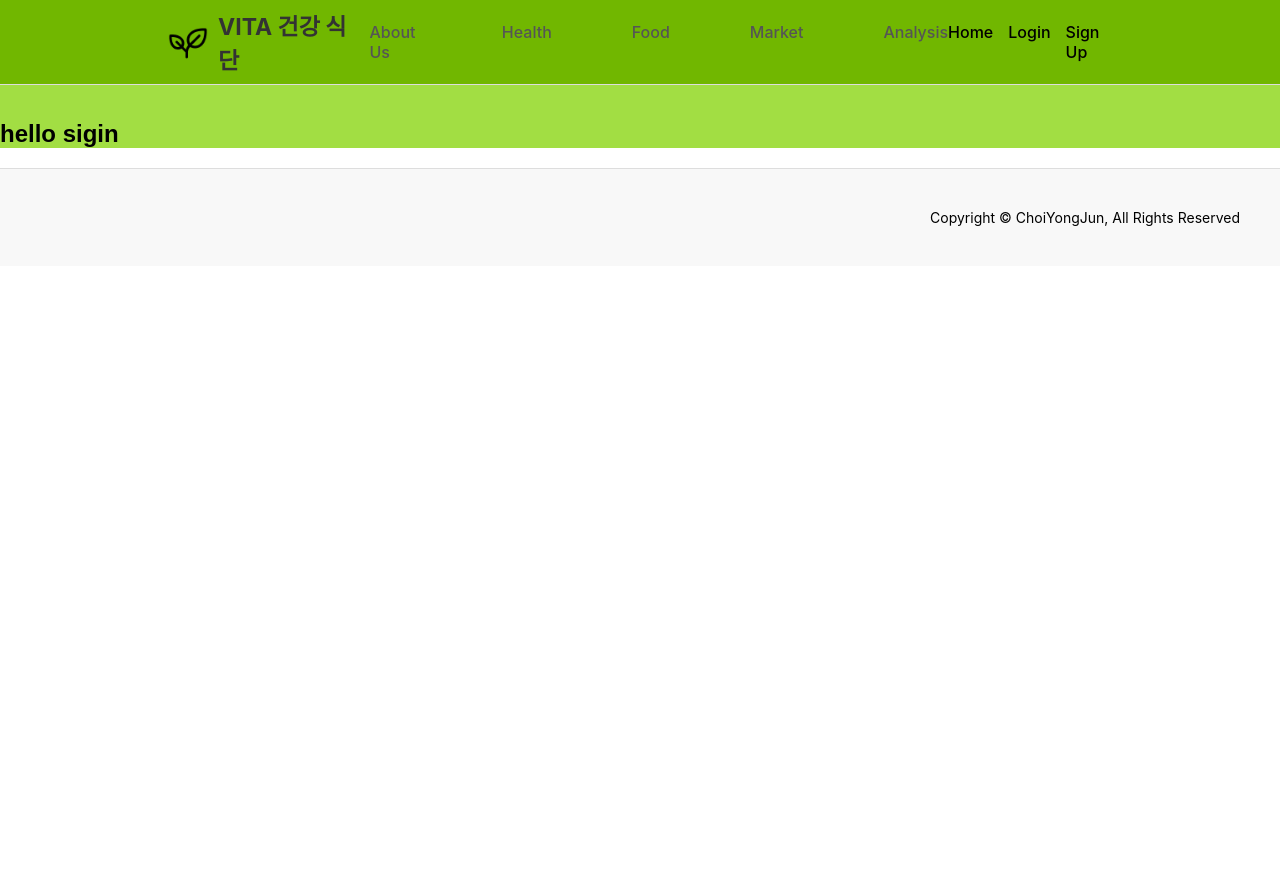
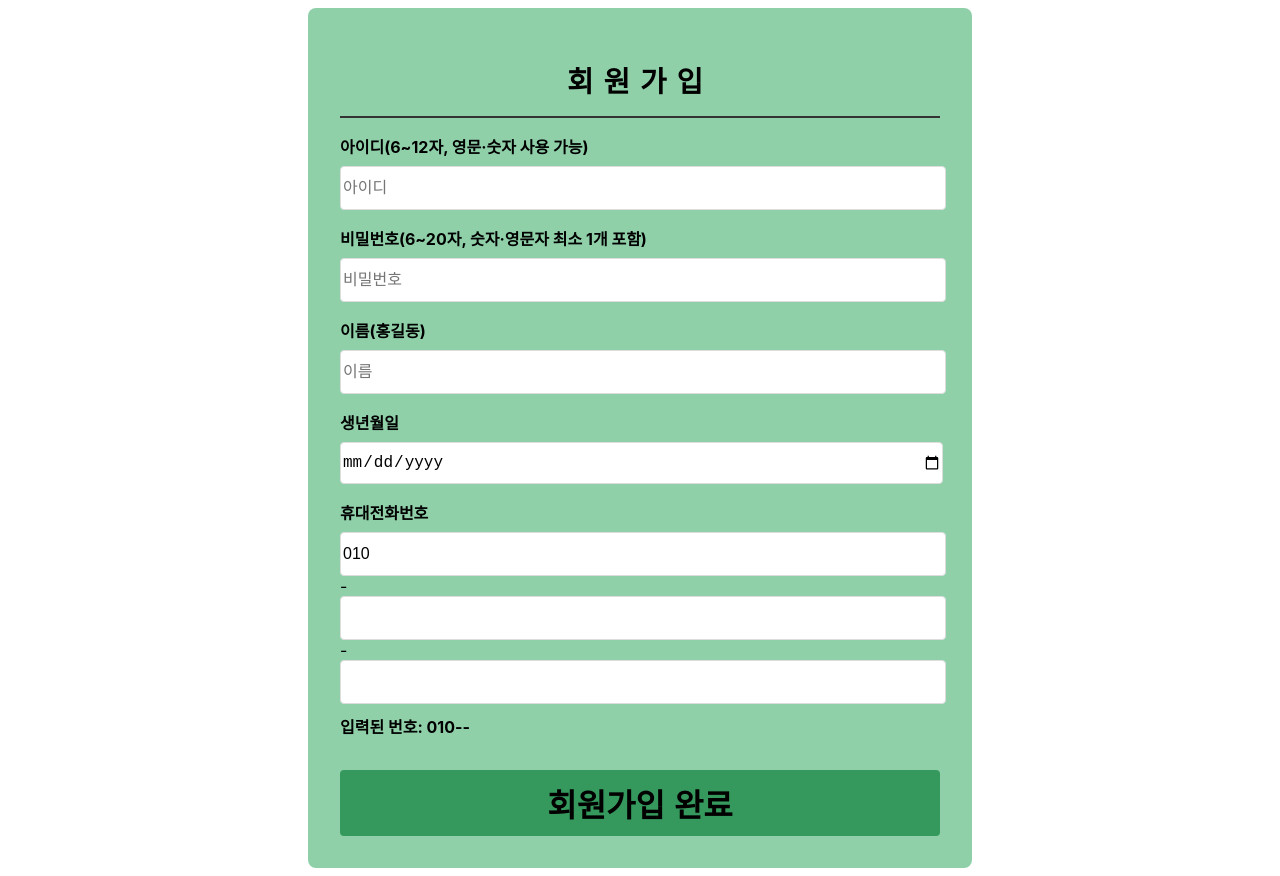
Before and after one commit to choiyongjun11/health-care-food-service-frontend, a React (Create React App) app: page /sigin in a window 1280 px wide. Before the commit the page ends 800 px from the top, so only its background shows below. Built offline with nearby package versions, Linux system fonts and the light colour scheme.

Commit message:
회원가입 기능 구현

```diff
--- a/src/App.js
+++ b/src/App.js
@@ -26,8 +26,6 @@ function App() {
         <Route path="/analysis" element={<Analysis/>} />
         <Route path="/simplelogin" element={<SimpleLogin/>} />
 
-
-
       </Routes>
     </BrowserRouter>
 
--- a/src/pages/About.jsx
+++ b/src/pages/About.jsx
@@ -35,49 +35,14 @@ const Highlight = styled.p`
 
 `;
 
-const LogoutButtom = styled.button`
-  margin: 2rem auto;
-  padding: 10px 30px;
-  font-size: 1.1rem;
-  font-weight: bold;
-  background-color: #666;
-  color: white;
-  border: none;
-  border-radius: 10px;
-  cursor: pointer;
-
-  &:hover {
-    background-color: #444;
-  }
-
-
-`;
 
 
 function About() {
-  const navigate = useNavigate();
-  //const hasAlertedRef = useRef(false); 알림이 여러번 뜨는 걸 방지하고자 처음에 false
-
-  useEffect(() => {
-    const token = localStorage.getItem("token");
-   // if (!token && !hasAlertedRef.current) {
-    if (!token) {
-      //handleLogout.current = true; //경고 1회만 실행
-      //alert("로그인이 필요합니다.");
-      navigate("/login", { replace: true }); // 뒤로가기 stack에 안 남김!
-    }
-  }, [navigate]);
-
-  const handleLogout = () => {
-    localStorage.clear();
-    navigate("/");
-  };
 
   return (
 
       <PageLayout>
 
-          <LogoutButtom onClick={handleLogout}>로그아웃</LogoutButtom>
           <Title>VITA</Title>
           <Subtitle>숨을 들이마시듯, 삶을 그려내다.</Subtitle>
           <Content>
--- a/src/pages/Health.jsx
+++ b/src/pages/Health.jsx
@@ -1,26 +1,49 @@
-import React from "react";
+import React, { useEffect } from "react";
 import styled from "styled-components";
-import PageLayout from "../components/layout/Pagelayout";
+import { useNavigate } from "react-router-dom";
 
 
-function Health() {
+const LogoutButtom = styled.button`
+  margin: 2rem auto;
+  padding: 10px 30px;
+  font-size: 1.1rem;
+  font-weight: bold;
+  background-color: #666;
+  color: white;
+  border: none;
+  border-radius: 10px;
+  cursor: pointer;
+
+  &:hover {
+    background-color: #444;
+  }
+
+
+`;
+
+
+export default function Health() {
+
+    const navigate = useNavigate();
+    //const hasAlertedRef = useRef(false); 알림이 여러번 뜨는 걸 방지하고자 처음에 false
+
+    useEffect(() => {
+      const token = localStorage.getItem("token");
+     // if (!token && !hasAlertedRef.current) {
+      if (!token) {
+        //handleLogout.current = true; //경고 1회만 실행
+        //alert("로그인이 필요합니다.");
+        navigate("/login", { replace: true }); // 뒤로가기 stack에 안 남김!
+      }
+    }, [navigate]);
+
+
 
   return(
 
-    <>
-    <PageLayout>
+    <LogoutButtom>버튼</LogoutButtom>
 
-    <h1>hello target@@</h1>
-
-    </PageLayout>
+  );
 
 
-
-
-    </>
-
-  );
-}
-
-
-export default Health;
+};
--- a/src/pages/Login.jsx
+++ b/src/pages/Login.jsx
@@ -195,11 +195,11 @@ export default function Login () {
     {/*3.input 요소에 value와 onchange를 연결하여 양방향 바인딩을 만듭니다. */}
 
     <FormGroup>
-      <Label htmlFor="email">아이디</Label>
+      <Label htmlFor="email">아이디(이메일 형식)</Label>
       <Input
       id="email"
       type = "email" //@ 특수문자 포함하게 하는 기능
-      placeholder="이메일을 입력하세요"
+      placeholder="아이디를 입력하세요"
       value={email}
       onChange={handleEmailChange}
       />
--- a/src/pages/Sigin.jsx
+++ b/src/pages/Sigin.jsx
@@ -1,30 +1,217 @@
-import React from "react";
+import React, { useState, useRef } from "react";
 import styled from "styled-components";
-import PageLayout from "../components/layout/Pagelayout";
+
+
+const Container = styled.div`
+  max-width: 600px;
+  margin: 0.5rem auto;
+  padding: 2rem;
+  background-color: #8fd0a9;
+  border-radius: 8px;
+`;
+
+const Title = styled.h1`
+  text-align: center;
+  margin-bottom: 1rem;
+  font-size: 1.8rem;
+  border-bottom: 2px solid #333;
+  padding-bottom: 1rem;
+  letter-spacing: 10px;
+`;
+
+const Form = styled.form`
+  display: flex;
+  flex-direction: column;
+
+`;
+
+
+const FormGroup = styled.div`
+
+  margin-bottom:1rem;
+`;
+
+const Label = styled.label`
+  display: block;
+  margin-bottom: 0.5rem;
+  font-weight: bold;
+
+
+`;
+
+const Input = styled.input`
+  width: 100%;
+  height: 40px;
+
+  border: 1px solid #ddd;
+  border-radius: 4px;
+  font-size: 1rem;
+
+`;
+
+const Optionalmessage = styled.p`
+
+`;
+
+const Button = styled.button`
+
+  padding: 10px;
+  color:black;
+  font-size: 2rem;
+  font-weight: bold;
+  border: none;
+  border-radius: 4px;
+
+  cursor: ${({ disabled }) => (disabled ? "not-allowed" : "pointer")};
+  background-color: ${({ disabled }) => (disabled ? "#c6c6c6" : "#35995d")};
+  transition: background-color 0.3s ease; //부드러워 보이는 효과
+
+`;
+
+
+export default function Sigin() {
+
+  const [email, setEmail] = useState('');
+  const [password, setPassword] = useState('');
+  const [username, setUsername] = useState('');
+  const [birthday, setBirthday] = useState('');
+
+  //전화번호 각 필드 자동 포커스 이동 기능능
+  const [tel1, setTel1] = useState("010");
+  const [tel2, setTel2] = useState("");
+  const [tel3, setTel3] = useState("");
+
+  const tel2Ref = useRef(null);
+  const tel3Ref = useRef(null);
+
+
+  const handleEmailChange = (e) => {
+    setEmail(e.target.value); // 사용자가 입력한 email 값을 상태에 저장
+  };
+
+  const handlePasswordChange = (e) => {
+    setPassword(e.target.value); //사용자가 입력한 password 값을 상태에 저장
+  };
+
+
+  const handleUsernameChange = (e) => {
+    setUsername(e.target.value); //사용자가 입력한 username 값을 상태에 저장
+  }
+
+  const handleBirthdayChange = (e) => {
+    setBirthday(e.target.value); //사용자가 입력한 birthday 값을 상태에 저장
+  }
+
+
+  const handleTel1Change = (e) => {
+    const value = e.target.value.replace(/\D/g, ""); // 숫자만
+    setTel1(value);
+    if (value.length === 3) {
+      tel2Ref.current.focus();
+    }
+  };
+
+  const handleTel2Change = (e) => {
+    const value = e.target.value.replace(/\D/g, "");
+    setTel2(value);
+    if (value.length === 4) {
+      tel3Ref.current.focus();
+    }
+  };
+
+  const handleTel3Change = (e) => {
+    const value = e.target.value.replace(/\D/g, "");
+    setTel3(value);
+  };
+
+  const phoneNumber = `${tel1}-${tel2}-${tel3}`;
+
+
+  const handleSubmit = async (e) => {
+
+    e.preventDefault(); //페이지 새로고침 방지
+    console.log('이메일', email);
+    console.log('비밀번호', password);
+    console.log('이름',username);
+    console.log('생년월일',birthday);
+
+    };
+
+
+  return (
+
+    <Container>
+
+      <Title>회원가입</Title>
+    <Form onSubmit={handleSubmit}>
+
+    <FormGroup>
+      <Label htmlFor="email">아이디(6~12자, 영문·숫자 사용 가능)</Label>
+        <Input
+        id="email"
+        type="email"
+        placeholder="아이디"
+        value={email}
+        onChange={handleEmailChange}
+        />
+
+    </FormGroup>
+
+
+    <FormGroup>
+        <Label htmlFor="password">비밀번호(6~20자, 숫자·영문자 최소 1개 포함)</Label>
+        <Input
+        id="password"
+        type="password"
+        placeholder="비밀번호"
+        value={password}
+        onChange={handlePasswordChange}
+        />
+
+    </FormGroup>
+
+
+    <FormGroup>
+        <Label htmlFor="username">이름(홍길동)</Label>
+        <Input
+        id="username"
+        type="text"
+        placeholder="이름"
+        value={username}
+        onChange={handleUsernameChange}
+        />
+
+    </FormGroup>
+
+      <FormGroup>
+      <Label htmlFor="birthday">생년월일</Label>
+        <Input
+        id="birthday"
+        type="date"
+        value={birthday}
+        onChange={handleBirthdayChange}
+
+        />
+
+      </FormGroup>
+
+      <FormGroup>
+      <Label htmlFor="phone">휴대전화번호</Label>
+      <Input id="tel1" type="text" maxLength={3} value={tel1} onChange={handleTel1Change}/>-
+      <Input id="tel2" type="text" maxLength={4} value={tel2} ref={tel2Ref} onChange={handleTel2Change}/>-
+      <Input id="tel3" type="text" maxLength={4} value={tel3} ref={tel3Ref} onChange={handleTel3Change}/>
+
+      {/* 확인용 */}
+      <p style={{ marginTop: "10px", fontWeight: "bold" }}>입력된 번호: {phoneNumber}</p>
+    </FormGroup>
+
+      <Button type="submit">회원가입 완료</Button>
+
+    </Form>
 
 
 
-//회원가입란 - 아이디, 비밀번호  box 요소가 있어야하낟.
-
-
-function Sigin() {
-
-  return(
-
-
-    <>
-    <PageLayout>
-
-      <h1>hello sigin</h1>
-
-    </PageLayout>
-
-    </>
-
-
+    </Container>
 
   );
-
 }
-
-export default Sigin;
```
